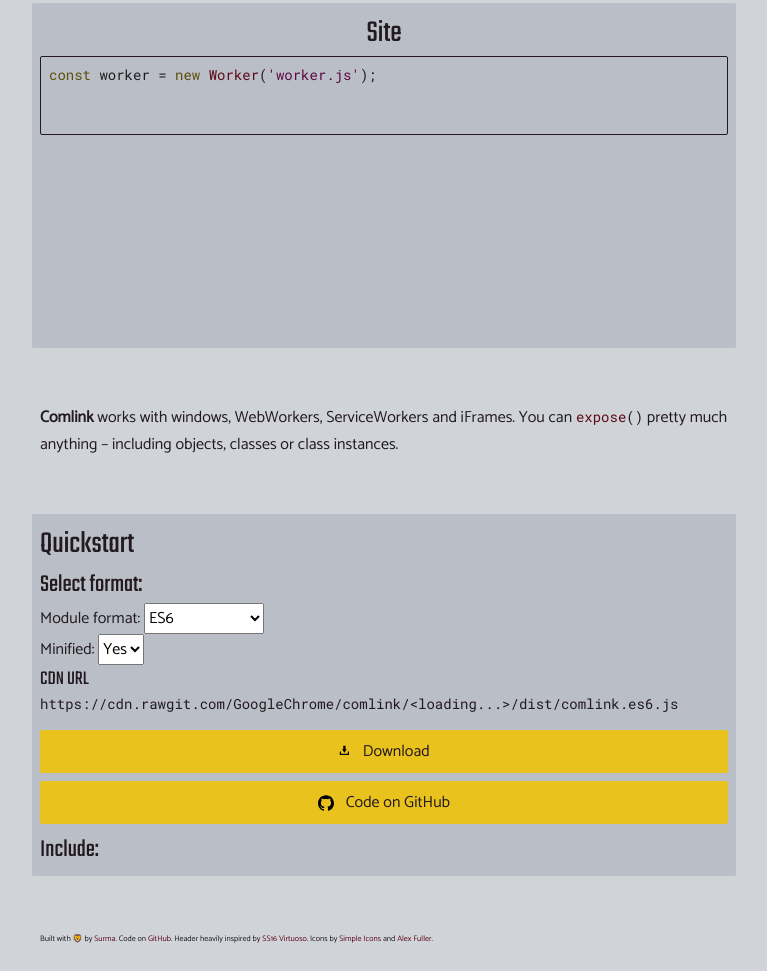
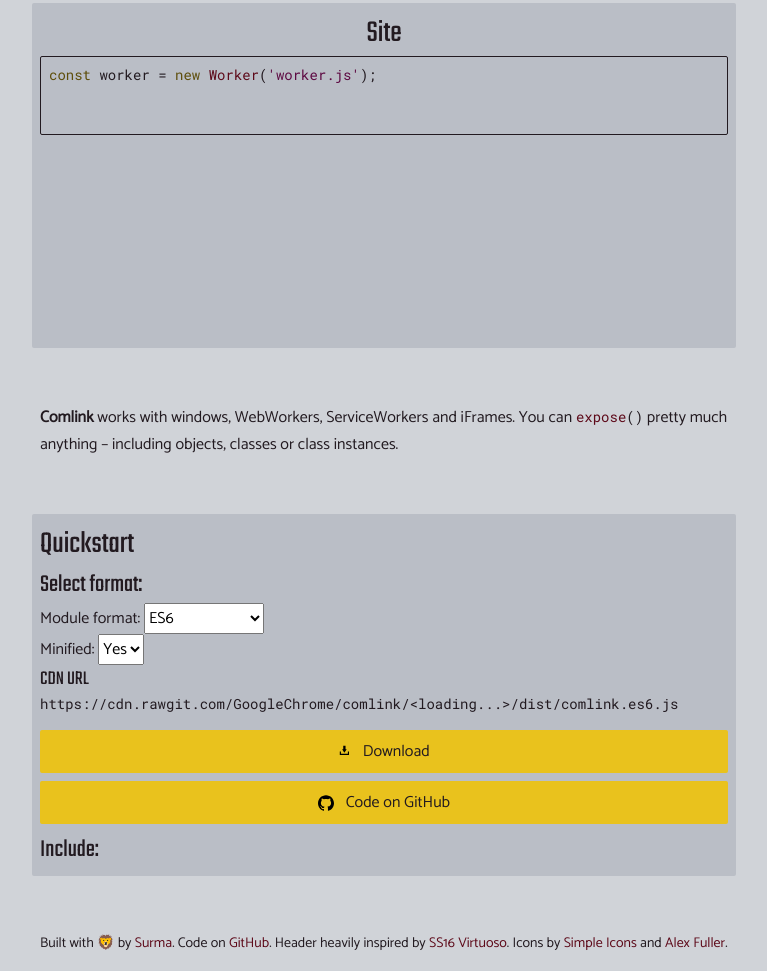
Before and after one commit to GoogleChromeLabs/comlink, a website: page docs/index.html in a window 1280 px wide. Shown: the part 309-1280 px from the top of the page, without its empty margins (256-1023 px from the left). Drawn offline with Linux system fonts and the light colour scheme; no server answers.

Commit message:
Adjust footer font size

```diff
--- a/docs/styles.css
+++ b/docs/styles.css
@@ -203,7 +203,7 @@
 }
 
 #footer {
-  font-size: 0.5em;
+  font-size: 14px;
 }
 
 #footer a {
--- a/docs/styles.tpl.css
+++ b/docs/styles.tpl.css
@@ -25,6 +25,7 @@
   --font-size-factor: 2;
   --headline-size-factor: 1.25;
   --code-size-factor: 1.75;
+  --footer-size-factor: 1.75;
 }
 * {
   box-sizing: border-box;
@@ -208,7 +209,7 @@
 }
 
 #footer {
-  font-size: 0.5em;
+  font-size: calc(var(--base) * var(--footer-size-factor));
 }
 
 #footer a {
```
